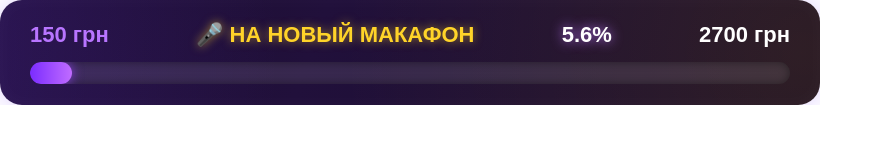
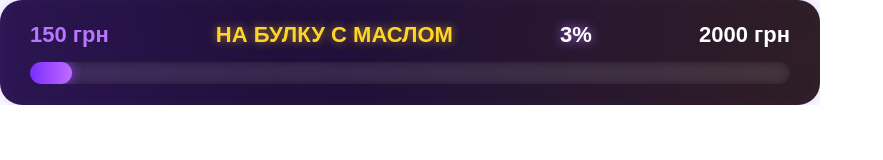
Before and after one commit to vbwck/goal, a plain HTML site: page index.html in a window 1280 px wide. Shown: the whole page, without its empty margins (0-883 px from the left). Drawn offline with Linux system fonts and the light colour scheme.

Commit message:
Update index.html

```diff
--- a/index.html
+++ b/index.html
@@ -144,9 +144,9 @@ html, body {
 
     <div class="info">
         <div class="start">150 грн</div>
-        <div class="mic">🎤 НА НОВЫЙ МАКАФОН</div>
-        <div class="percent">5.6%</div>
-        <div class="target">2700 грн</div>
+        <div class="mic">НА БУЛКУ С МАСЛОМ </div>
+        <div class="percent">3%</div>
+        <div class="target">2000 грн</div>
     </div>
 
     <div class="progress">
```
